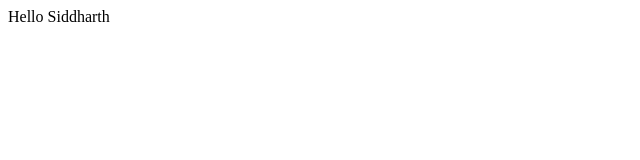
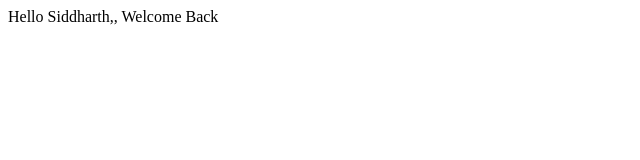
Before and after one commit to SiddharthOturkar/coursera-first-page, a plain HTML site: page index.html in a window 1280 px wide. Shown: the whole page, without its empty margins (0-640 px from the left). Drawn offline with Linux system fonts and the light colour scheme.

Commit message:
Update index.html

```diff
--- a/index.html
+++ b/index.html
@@ -4,7 +4,7 @@
 	<title>Hello Coursera</title>
 </head>
 <body>
-	<div>Hello Siddharth</div>
+	<div>Hello Siddharth,, Welcome Back</div>
 
 </body>
 </html>
```
